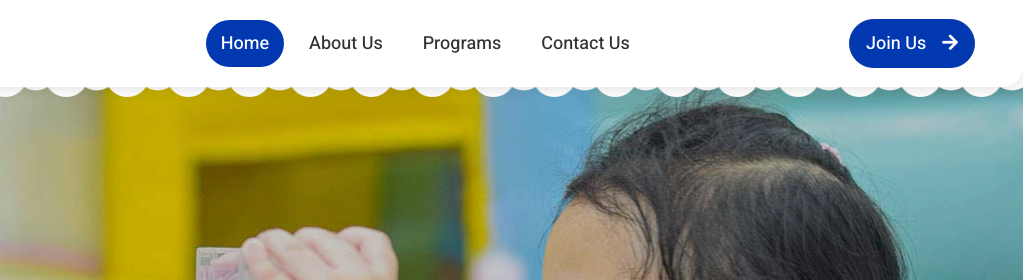
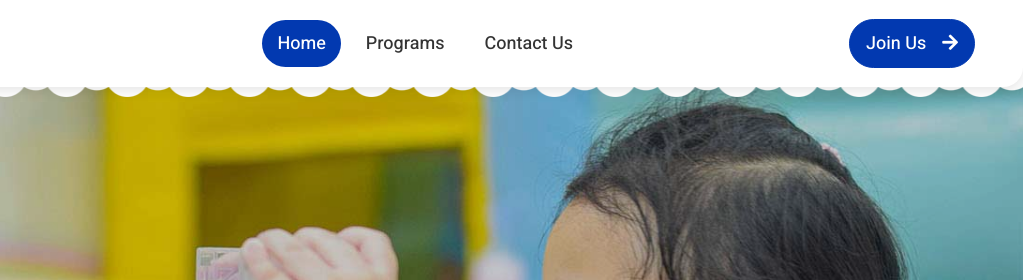
Before and after one commit to SuperBytesApp/childwings, a plain HTML site: page index.html in a window 1280 px wide. Shown: the top 280 px of the page, 257-1280 px from the left. Drawn offline with nearby package versions, Linux system fonts and the light colour scheme.

Commit message:
Update index.html

```diff
--- a/index.html
+++ b/index.html
@@ -61,7 +61,6 @@
             <div class="collapse navbar-collapse" id="navbarCollapse">
                 <div class="navbar-nav mx-auto">
                     <a href="index.html" class="nav-item nav-link active">Home</a>
-                    <a href="about.html" class="nav-item nav-link">About Us</a>
                     <a href="classes.html" class="nav-item nav-link">Programs</a>
                     <a href="contact.html" class="nav-item nav-link">Contact Us</a>
                 </div>
```
